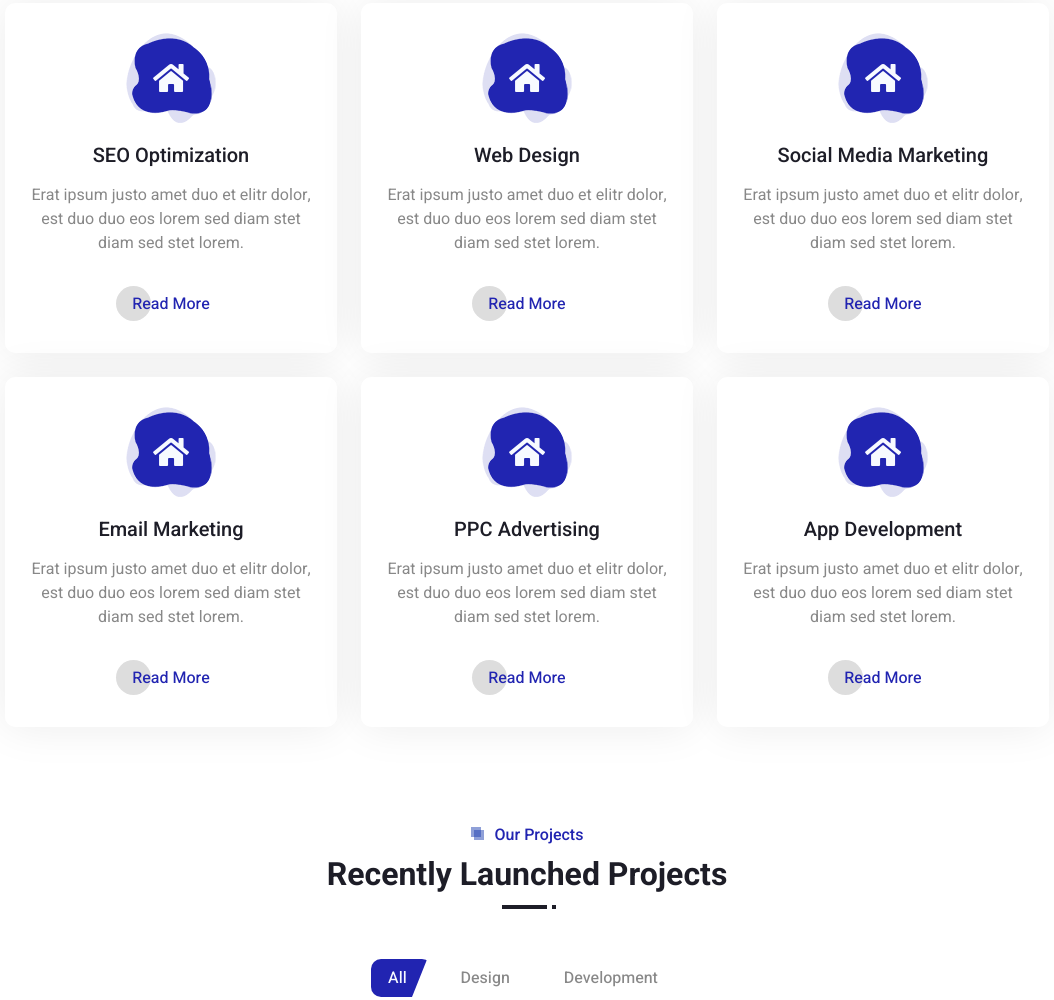
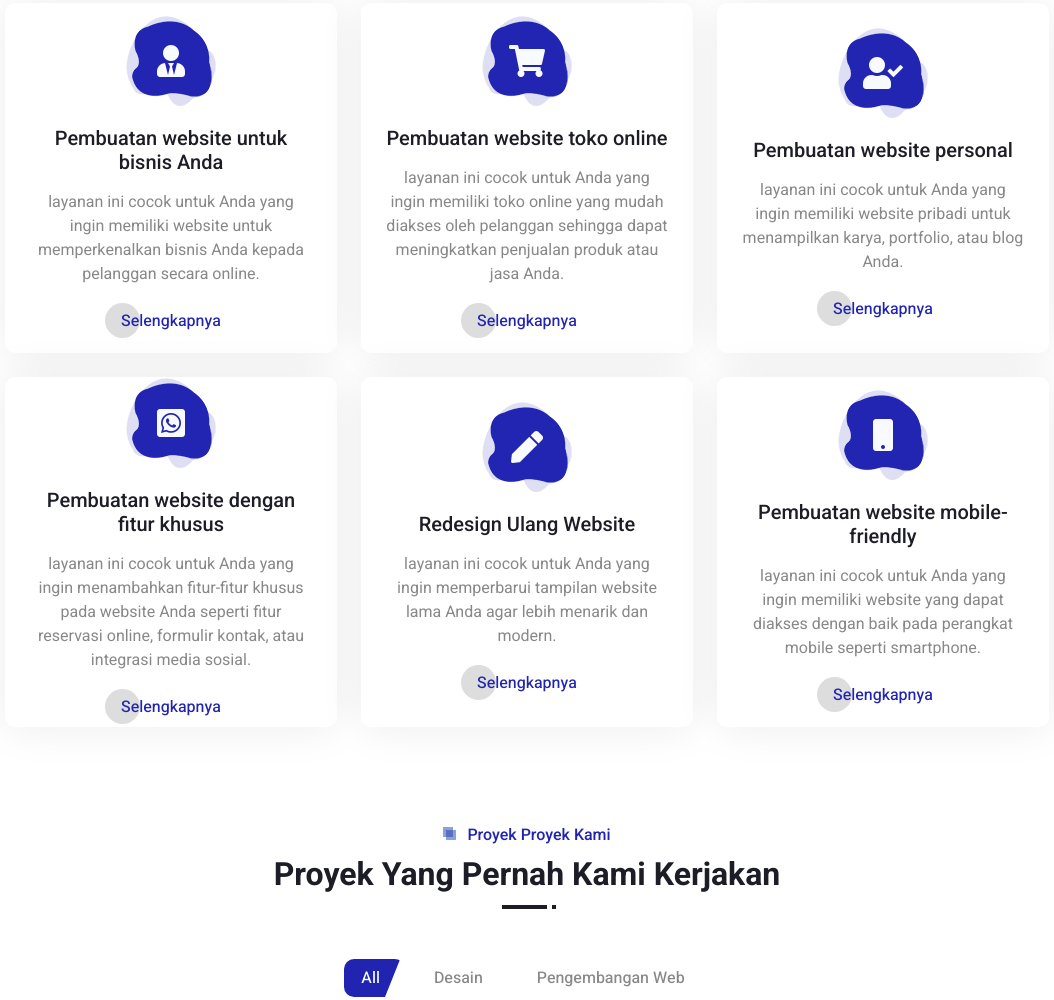
Before and after one commit to muhamadriyanto21/javaproject, a plain HTML site: page index.html in a window 1280 px wide. Shown: the part 1812-2812 px from the top of the page, without its empty margins (113-1167 px from the left). Drawn offline with nearby package versions, Linux system fonts and the light colour scheme.

Commit message:
add again some fitur

```diff
--- a/index.html
+++ b/index.html
@@ -182,61 +182,61 @@
                     <div class="col-lg-4 col-md-6 wow zoomIn" data-wow-delay="0.1s">
                         <div class="service-item d-flex flex-column justify-content-center text-center rounded">
                             <div class="service-icon flex-shrink-0">
-                                <i class="fa fa-home fa-2x"></i>
+                                <i class="fas fa-user-tie fa-2x"></i>
                             </div>
-                            <h5 class="mb-3">SEO Optimization</h5>
-                            <p>Erat ipsum justo amet duo et elitr dolor, est duo duo eos lorem sed diam stet diam sed stet lorem.</p>
-                            <a class="btn px-3 mt-auto mx-auto" href="">Read More</a>
+                            <h5 class="mb-3">Pembuatan website untuk bisnis Anda</h5>
+                            <p>layanan ini cocok untuk Anda yang ingin memiliki website untuk memperkenalkan bisnis Anda kepada pelanggan secara online.</p>
+                            <a class="btn px-3 mt-auto mx-auto" href="">Selengkapnya</a>
                         </div>
                     </div>
                     <div class="col-lg-4 col-md-6 wow zoomIn" data-wow-delay="0.3s">
                         <div class="service-item d-flex flex-column justify-content-center text-center rounded">
                             <div class="service-icon flex-shrink-0">
-                                <i class="fa fa-home fa-2x"></i>
+                                <i class="fas fa-shopping-cart fa-2x"></i>
                             </div>
-                            <h5 class="mb-3">Web Design</h5>
-                            <p>Erat ipsum justo amet duo et elitr dolor, est duo duo eos lorem sed diam stet diam sed stet lorem.</p>
-                            <a class="btn px-3 mt-auto mx-auto" href="">Read More</a>
+                            <h5 class="mb-3">Pembuatan website toko online</h5>
+                            <p> layanan ini cocok untuk Anda yang ingin memiliki toko online yang mudah diakses oleh pelanggan sehingga dapat meningkatkan penjualan produk atau jasa Anda.</p>
+                            <a class="btn px-3 mt-auto mx-auto" href="">Selengkapnya</a>
                         </div>
                     </div>
                     <div class="col-lg-4 col-md-6 wow zoomIn" data-wow-delay="0.6s">
                         <div class="service-item d-flex flex-column justify-content-center text-center rounded">
                             <div class="service-icon flex-shrink-0">
-                                <i class="fa fa-home fa-2x"></i>
+                                <i class="fas fa-user-check fa-2x"></i>
                             </div>
-                            <h5 class="mb-3">Social Media Marketing</h5>
-                            <p>Erat ipsum justo amet duo et elitr dolor, est duo duo eos lorem sed diam stet diam sed stet lorem.</p>
-                            <a class="btn px-3 mt-auto mx-auto" href="">Read More</a>
+                            <h5 class="mb-3">Pembuatan website personal</h5>
+                            <p>layanan ini cocok untuk Anda yang ingin memiliki website pribadi untuk menampilkan karya, portfolio, atau blog Anda.</p>
+                            <a class="btn px-3 mt-auto mx-auto" href="">Selengkapnya</a>
                         </div>
                     </div>
                     <div class="col-lg-4 col-md-6 wow zoomIn" data-wow-delay="0.1s">
                         <div class="service-item d-flex flex-column justify-content-center text-center rounded">
                             <div class="service-icon flex-shrink-0">
-                                <i class="fa fa-home fa-2x"></i>
+                                <i class="fab fa-whatsapp-square fa-2x"></i>
                             </div>
-                            <h5 class="mb-3">Email Marketing</h5>
-                            <p>Erat ipsum justo amet duo et elitr dolor, est duo duo eos lorem sed diam stet diam sed stet lorem.</p>
-                            <a class="btn px-3 mt-auto mx-auto" href="">Read More</a>
+                            <h5 class="mb-3">Pembuatan website dengan fitur khusus</h5>
+                            <p>layanan ini cocok untuk Anda yang ingin menambahkan fitur-fitur khusus pada website Anda seperti fitur reservasi online, formulir kontak, atau integrasi media sosial.</p>
+                            <a class="btn px-3 mt-auto mx-auto" href="">Selengkapnya</a>
                         </div>
                     </div>
                     <div class="col-lg-4 col-md-6 wow zoomIn" data-wow-delay="0.3s">
                         <div class="service-item d-flex flex-column justify-content-center text-center rounded">
                             <div class="service-icon flex-shrink-0">
-                                <i class="fa fa-home fa-2x"></i>
+                                <i class="fas fa-pen fa-2x"></i>
                             </div>
-                            <h5 class="mb-3">PPC Advertising</h5>
-                            <p>Erat ipsum justo amet duo et elitr dolor, est duo duo eos lorem sed diam stet diam sed stet lorem.</p>
-                            <a class="btn px-3 mt-auto mx-auto" href="">Read More</a>
+                            <h5 class="mb-3">Redesign Ulang Website</h5>
+                            <p>layanan ini cocok untuk Anda yang ingin memperbarui tampilan website lama Anda agar lebih menarik dan modern.</p>
+                            <a class="btn px-3 mt-auto mx-auto" href="">Selengkapnya</a>
                         </div>
                     </div>
                     <div class="col-lg-4 col-md-6 wow zoomIn" data-wow-delay="0.6s">
                         <div class="service-item d-flex flex-column justify-content-center text-center rounded">
                             <div class="service-icon flex-shrink-0">
-                                <i class="fa fa-home fa-2x"></i>
+                                <i class="fas fa-mobile fa-2x"></i>
                             </div>
-                            <h5 class="mb-3">App Development</h5>
-                            <p>Erat ipsum justo amet duo et elitr dolor, est duo duo eos lorem sed diam stet diam sed stet lorem.</p>
-                            <a class="btn px-3 mt-auto mx-auto" href="">Read More</a>
+                            <h5 class="mb-3">Pembuatan website mobile-friendly</h5>
+                            <p>layanan ini cocok untuk Anda yang ingin memiliki website yang dapat diakses dengan baik pada perangkat mobile seperti smartphone.</p>
+                            <a class="btn px-3 mt-auto mx-auto" href="">Selengkapnya</a>
                         </div>
                     </div>
                 </div>
@@ -249,27 +249,29 @@
         <div class="container-xxl py-5">
             <div class="container px-lg-5">
                 <div class="section-title position-relative text-center mb-5 pb-2 wow fadeInUp" data-wow-delay="0.1s">
-                    <h6 class="position-relative d-inline text-primary ps-4">Our Projects</h6>
-                    <h2 class="mt-2">Recently Launched Projects</h2>
+                    <h6 class="position-relative d-inline text-primary ps-4">Proyek Proyek Kami</h6>
+                    <h2 class="mt-2">Proyek Yang Pernah Kami Kerjakan</h2>
                 </div>
                 <div class="row mt-n2 wow fadeInUp" data-wow-delay="0.1s">
                     <div class="col-12 text-center">
                         <ul class="list-inline mb-5" id="portfolio-flters">
                             <li class="btn px-3 pe-4 active" data-filter="*">All</li>
-                            <li class="btn px-3 pe-4" data-filter=".first">Design</li>
-                            <li class="btn px-3 pe-4" data-filter=".second">Development</li>
+                            <li class="btn px-3 pe-4" data-filter=".first">Desain</li>
+                            <li class="btn px-3 pe-4" data-filter=".second">Pengembangan Web</li>
                         </ul>
                     </div>
                 </div>
                 <div class="row g-4 portfolio-container">
                     <div class="col-lg-4 col-md-6 portfolio-item first wow zoomIn" data-wow-delay="0.1s">
                         <div class="position-relative rounded overflow-hidden">
-                            <img class="img-fluid w-100" src="img/portfolio-1.jpg" alt="">
+                          <img class="img-fluid w-100" src="img/portfolio-1.jpg" alt="">
                             <div class="portfolio-overlay">
-                                <a class="btn btn-light" href="img/portfolio-1.jpg" data-lightbox="portfolio"><i class="fa fa-plus fa-2x text-primary"></i></a>
+                                <a class="btn btn-light" href="img/portfolio-1.jpg" data-lightbox="portfolio">
+                                    <i class="fa fa-plus fa-2x text-primary"></i>
+                                </a>
                                 <div class="mt-auto">
-                                    <small class="text-white"><i class="fa fa-folder me-2"></i>Web Design</small>
-                                    <a class="h5 d-block text-white mt-1 mb-0" href="">Project Name</a>
+                                    <small class="text-white"><i class="fa fa-folder me-2"></i>Web Landing Page</small>
+                                    <a class="h5 d-block text-white mt-1 mb-0" href="">Website Nisa Sari Cake & Bakery</a>
                                 </div>
                             </div>
                         </div>
```
Also changed, not shown: css/style.css (line endings or trailing spaces).
